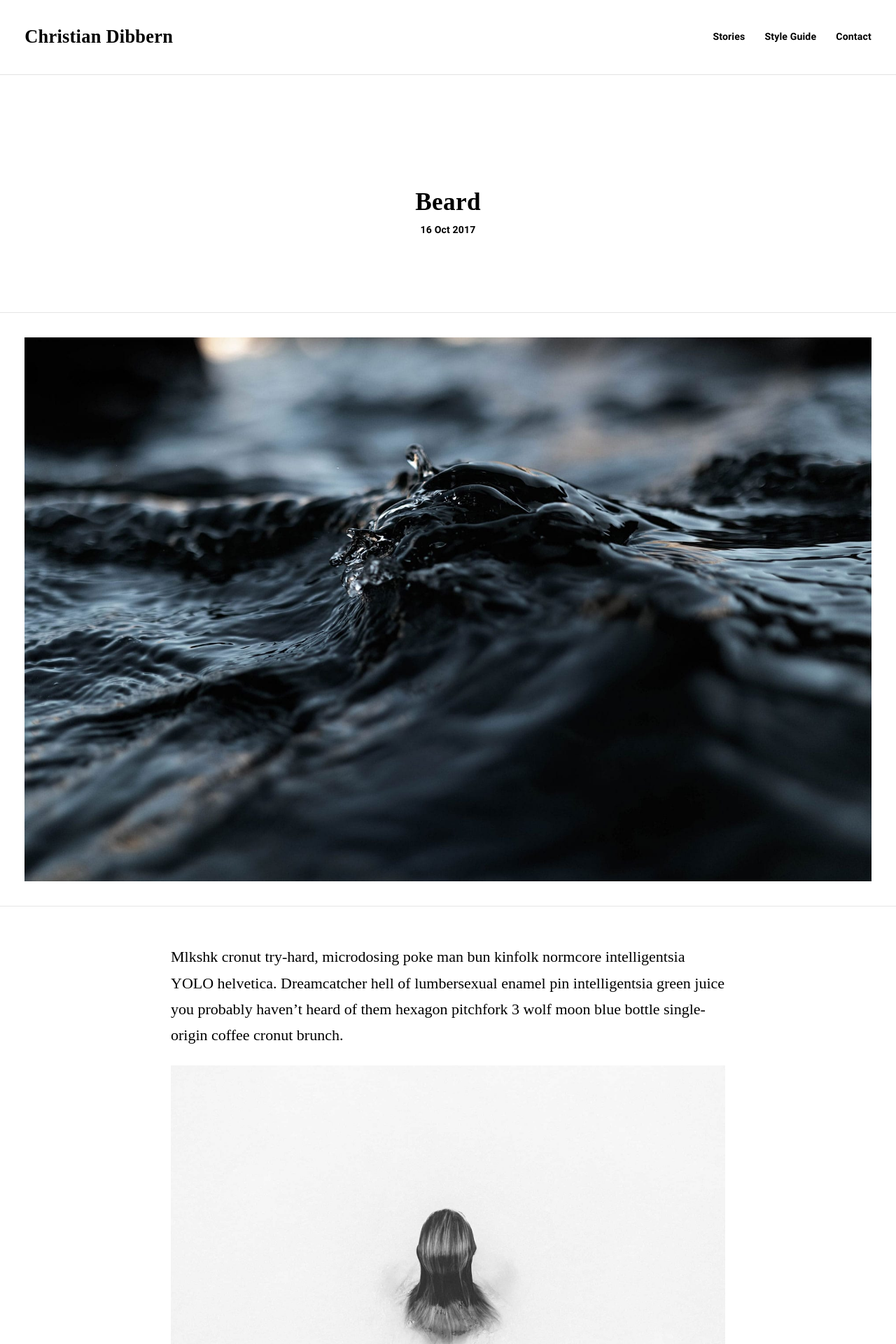
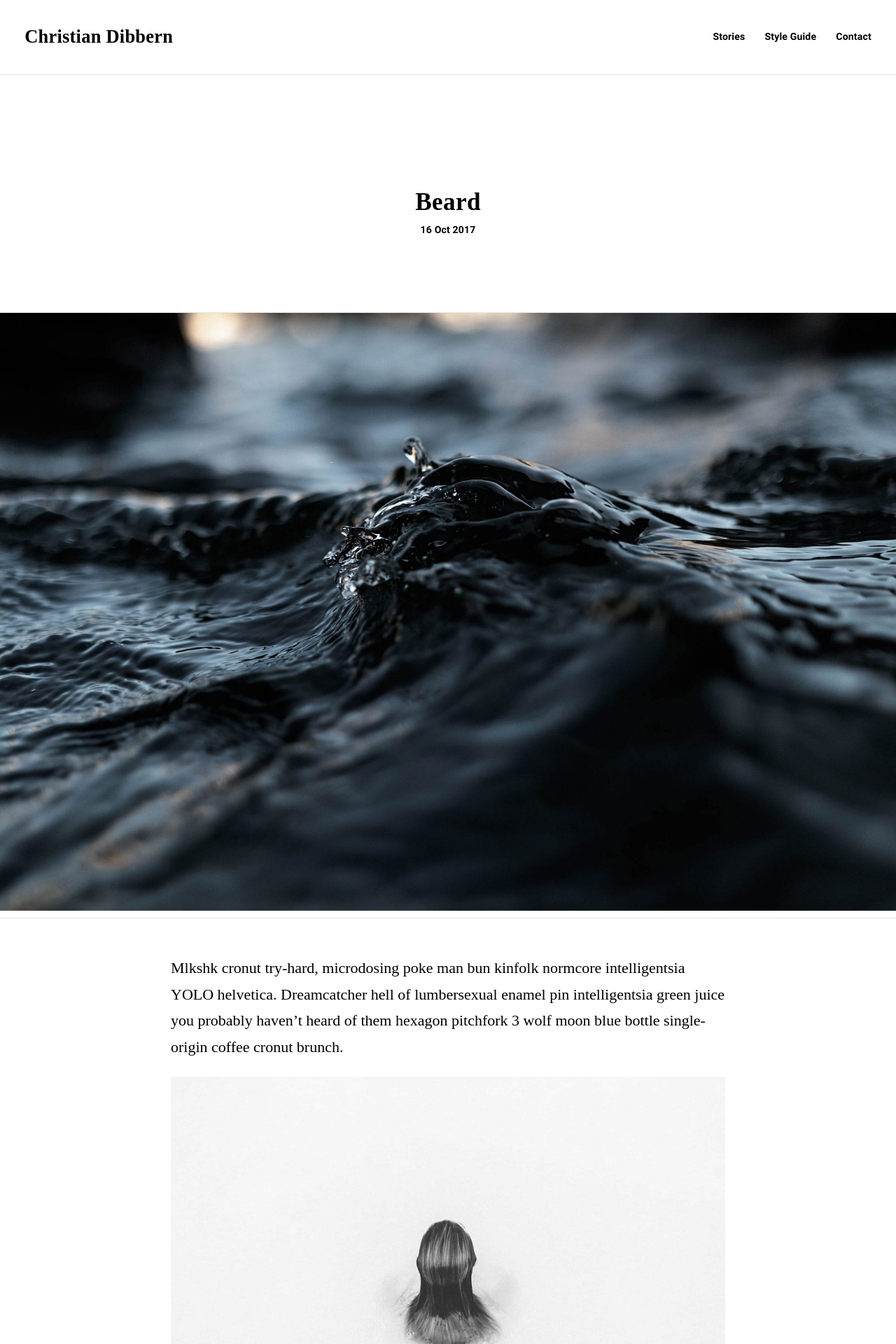
Before and after one commit to ChristianDibbern/christiandibbern.github.io, a Jekyll site: the page built from _posts/2017-10-16-beard.markdown, in a window 1280 px wide. Shown: the top 1920 px of the page at 70% size. Built offline with Jekyll 4.4.1, drawn with Linux system fonts in a browser that asks for light colours; some web fonts are replaced.

Commit message:
Changed Header image style

```diff
--- a/_layouts/post.html
+++ b/_layouts/post.html
@@ -10,13 +10,10 @@ layout: default
         <time class="post__date" datetime="{{ page.date | date_to_xmlschema }}" itemprop="datePublished">{{ page.date | date: "%-d %b %Y" }}</time>
       </div>
     </div>
-
-    {% if page.image %}
-      <div class="post__img">
-        <div>
-          <figure class="absolute-bg" style="background-image: url('{{ page.image }}');"></figure>
-        </div>
-      </div>
+    {% if page.header-image %}
+      <img src="{{ page.header-image }}" style="width: 100%; height: auto;" />
+    {% elsif page.image %}
+      <img src="{{ page.image }}" style="width: 100%; height: auto;" />
     {% endif %}
 
     <div class="post__content section-padding">
```
